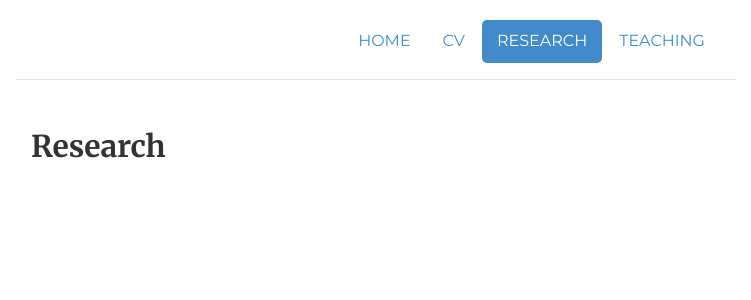
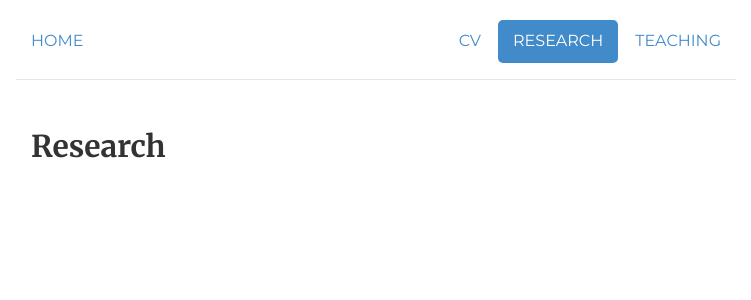
Before and after one commit to morihiroaki/morihiroaki.github.io, a Jekyll site: the page built from research.html, in a window 1280 px wide. Shown: the top 300 px of the page, without its empty margins (264-1015 px from the left). Built offline with Jekyll 4.4.1, drawn with Linux system fonts in a browser that asks for light colours.

Commit message:
Update header_subpage.html

```diff
--- a/_includes/header_subpage.html
+++ b/_includes/header_subpage.html
@@ -1,12 +1,13 @@
 <div class="header">
       <ul class="nav nav-pills pull-right">
-      　<li class="{{ page.home }}"><a href="/index.html" title="Home">Home</a></li>
         <li class="{{ page.cv }}"><a href="/cv.html" title="CV">CV</a></li>
         <li class="{{ page.research }}"><a href="/research.html" title="Research">Research</a></li>
         <li class="{{ page.teaching }}"><a href="/teaching.html" title="Teaching">Teaching</a></li>
-          </ul>
-        </li>
       </ul>
+      <ul class="nav nav-pills pull-left">
+      　<li class="{{ page.home }}"><a href="/index.html" title="Home">Home</a></li>
+      </ul>
+
       <h3><class="text-muted">&nbsp;</h3>
 </nav>
 </div> <!-- /header -->
```
